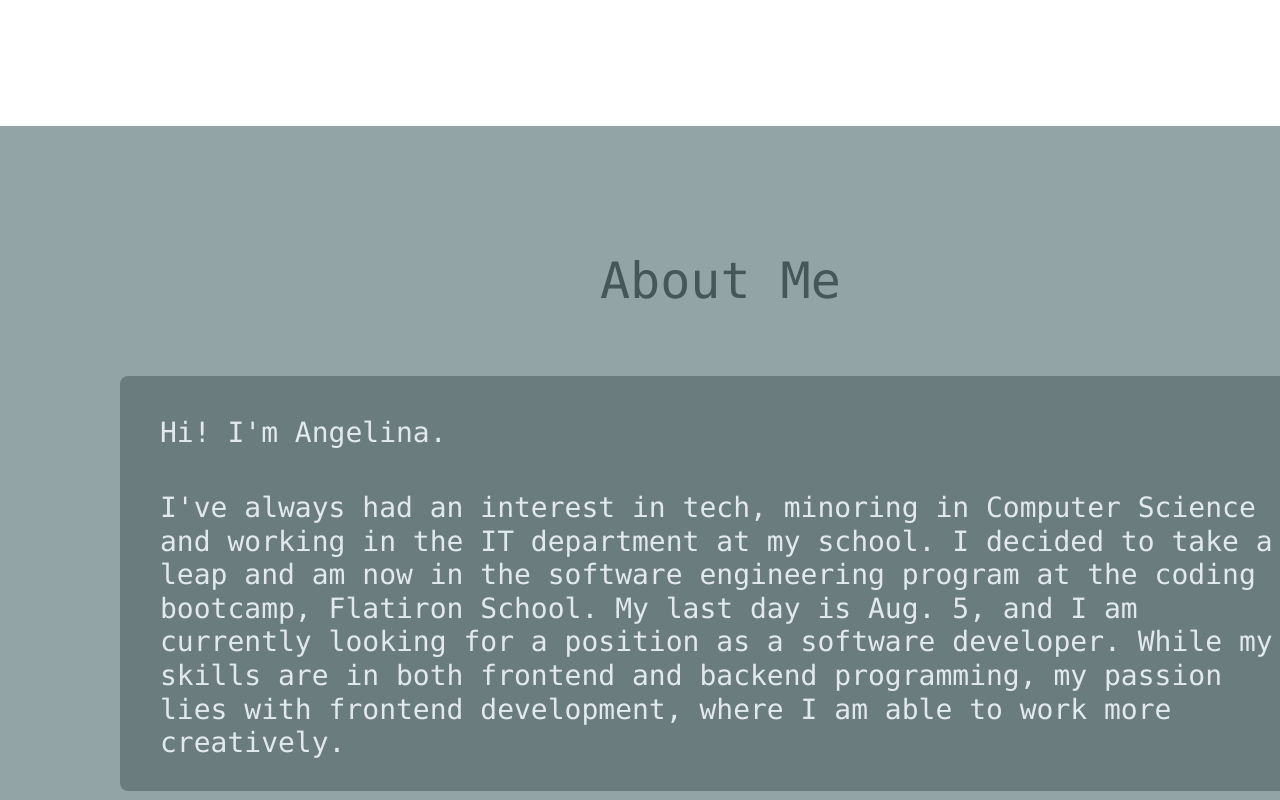
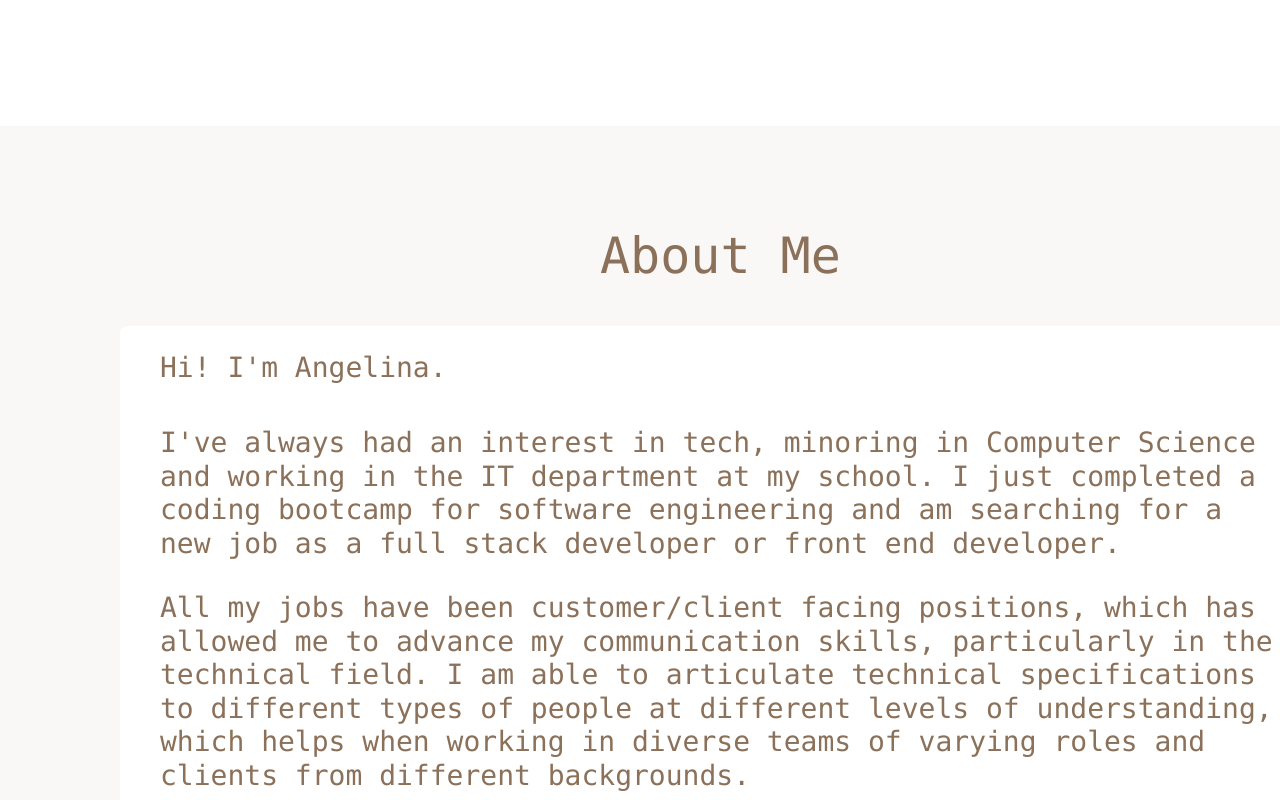
Before and after one commit to angelina-white/Personal-Website, a React (Create React App) app: page / in a window 1280 px wide. Shown: the part 2460-3260 px from the top of the page. Built offline with nearby package versions, Linux system fonts and the light colour scheme.

Commit message:
update about me

```diff
--- a/src/App.css
+++ b/src/App.css
@@ -353,35 +353,35 @@
 #aboutBackground {
     height: 100vh;
     width: 1440px;
-    background-color: #92A4A6;
+    background-color: #D9CCC1;
     position: absolute;
+    opacity: .15;
 }
 
 #aboutTitle {
     position: absolute;
     margin-left: 600px;
-    margin-top: 125px;
-    color: #465759;
+    margin-top: 100px;
+    color: #8C715A;
     font-size: 50px;
 }
 
 #aboutInfoBack {
-    background-color: #465759;
+    background-color: white;
     position: absolute;
-    height: 415px;
+    height: 485px;
     width: 1200px;
-    margin-top: 250px;
+    margin-top: 200px;
     margin-left: 120px;
     border-radius: 8px;
-    opacity: .5;
+    /* opacity: .5; */
 }
 
 #aboutTextCont {
     position: absolute;
     height: 400px;
     width: 1125px;
-    padding-top:15px;
-    margin-top: 275px;
+    margin-top: 225px;
     margin-left: 160px;
 }
 
@@ -389,7 +389,7 @@
     position: absolute;
     /* margin-left: 300px;
     margin-top: 275px; */
-    color: #E1E9ED;
+    color: #8C715A;
 }
 
 #aboutDesc {
@@ -397,7 +397,15 @@
     /* margin-left: 300px;
     margin-top: 340px; */
     margin-top: 75px;
-    color: #E1E9ED;
+    color: #8C715A;
+}
+
+#aboutDesc2 {
+    position: absolute;
+    /* margin-left: 300px;
+    margin-top: 340px; */
+    margin-top: 240px;
+    color: #8C715A;
 }
 
 /* contact */
@@ -427,7 +435,7 @@
     position: absolute;
     margin-left: 375px;
     margin-top: 335px;
-    color: #E6E6E6;
+    color: white;
 
 }
 
--- a/src/Components/AboutMe.js
+++ b/src/Components/AboutMe.js
@@ -8,7 +8,8 @@ function AboutMe()
             <h1 className="header" id="aboutTitle">About Me</h1>
             <div id="aboutTextCont">
                 <h3 id="aboutDescIntro">Hi! I'm Angelina.</h3>
-                <h3 id="aboutDesc">I've always had an interest in tech, minoring in Computer Science and working in the IT department at my school. I decided to take a leap and am now in the software engineering program at the coding bootcamp, Flatiron School. My last day is Aug. 5, and I am currently looking for a position as a software developer. While my skills are in both frontend and backend programming, my passion lies with frontend development, where I am able to work more creatively. </h3>
+                <h3 id="aboutDesc">I've always had an interest in tech, minoring in Computer Science and working in the IT department at my school. I just completed a coding bootcamp for software engineering and am searching for a new job as a full stack developer or front end developer.</h3>
+                <h3 id="aboutDesc2">All my jobs have been customer/client facing positions, which has allowed me to advance my communication skills, particularly in the technical field. I am able to articulate technical specifications to different types of people at different levels of understanding, which helps when working in diverse teams of varying roles and clients from different backgrounds.</h3>
             </div>
         </div>
     )
```
